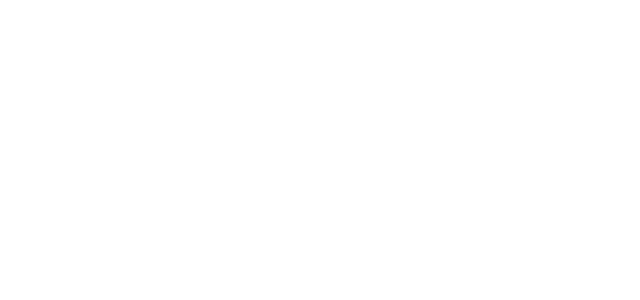
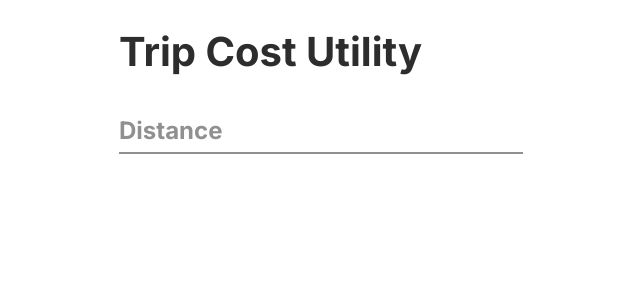
Before and after one commit to ChristofferBillman/trip-cost-utility, a React (Create React App) app: page / in a window 1280 px wide. Shown: the top 300 px of the page, without its empty margins (321-961 px from the left). Built offline with nearby package versions, Linux system fonts and the light colour scheme.

Commit message:
basic input field completed

```diff
--- a/src/App.tsx
+++ b/src/App.tsx
@@ -1,9 +1,23 @@
+import { useState } from 'react';
+
 import './styles/App.css';
+import './styles/Input.css';
 
-export default function App() {
+import Input from './components/Input';
+
+export default function App(): JSX.Element {
+
+	const [distance, setDistance] = useState('');
 	return (
 		<div className="App">
-
+			<div className='app-column'>
+				<h1>Trip Cost Utility</h1>
+				<Input
+					label='Distance'
+					value={distance}
+					onChange={(event: any) => setDistance(event.target.value)}
+				/>
+			</div>
 		</div>
 	);
 }
--- /dev/null
+++ b/src/components/Input.tsx
@@ -0,0 +1,44 @@
+import { useState } from 'react';
+
+import '../styles/Input.css';
+
+interface InputProps {
+	value?: string;
+	onChange: (event: React.ChangeEvent<HTMLInputElement>) => void;
+	label: string;
+}
+function getLabelClassName(state: string): string {
+	switch (state) {
+		case 'blur':
+			return 'label-blurred';
+		case 'focus':
+			return 'label-focused';
+		case 'filled':
+			return 'label-filled';
+		default:
+			console.error('In component Input: Invalid state: ' + state);
+			return '';
+	}
+}
+
+export default function Input({ value, onChange, label }: InputProps): JSX.Element {
+
+	const [state, setState] = useState('blur');
+
+	const onFocus = () => setState('focus')
+	const onBlur = () => {
+		if (value !== '') {
+			setState('filled');
+		}
+		else {
+			setState('blur')
+		}
+	}
+
+	return (
+		<div className='input-container'>
+			<label className={getLabelClassName(state)}>{label}</label>
+			<input type="text" value={value} onChange={onChange} onFocus={onFocus} onBlur={onBlur} />
+		</div>
+	);
+}
--- a/src/styles/App.css
+++ b/src/styles/App.css
@@ -0,0 +1,45 @@
+@import url('https://fonts.googleapis.com/css2?family=Inter:wght@400;500;700;900&display=swap');
+
+:root {
+	--black: #2D2D2D;
+	--gray: #909090;
+	--primary: #8424FF;
+}
+
+h1 {
+	font-family: 'Inter', sans-serif;
+	font-weight: 700;
+	font-size: 2.5rem;
+	margin-bottom: 1rem;
+	color: var(--black);
+}
+
+h2 {
+	font-family: 'Inter', sans-serif;
+	font-weight: 700;
+	font-size: 2rem;
+	margin-bottom: 1rem;
+}
+
+label {
+	font-family: 'Inter', sans-serif;
+	font-weight: 700;
+	font-size: 1.5rem;
+	color: var(--gray);
+	position: relative;
+
+}
+
+.App {
+	display: flex;
+	flex-direction: column;
+	align-items: center;
+	height: 100vh;
+}
+
+.app-column {
+	display: flex;
+	flex-direction: column;
+	width: 400px;
+
+}
--- /dev/null
+++ b/src/styles/Input.css
@@ -0,0 +1,39 @@
+.input-container {
+	display: flex;
+	flex-direction: column;
+}
+
+.input-container input {
+	width: 100%;
+	border: none;
+	border-bottom: 2px solid var(--gray);
+	margin-bottom: 0.5rem;
+	font-size: 1.5rem;
+	font-family: 'Inter', sans-serif;
+	font-weight: 700;
+	background-color: rgba(0, 0, 0, 0);
+	color: var(--primary);
+}
+
+.label-blurred {
+	color: var(--gray);
+	top: 1.5rem;
+	z-index: -1;
+	transition-duration: 200ms;
+}
+
+.label-focused {
+	color: var(--black);
+	top: 0;
+	transition-duration: 200ms;
+}
+
+.label-filled {
+	color: var(--gray);
+	transition-duration: 200ms;
+}
+
+.input-container input:focus {
+	outline: none;
+	border-bottom: 2px solid var(--primary);
+}
```
